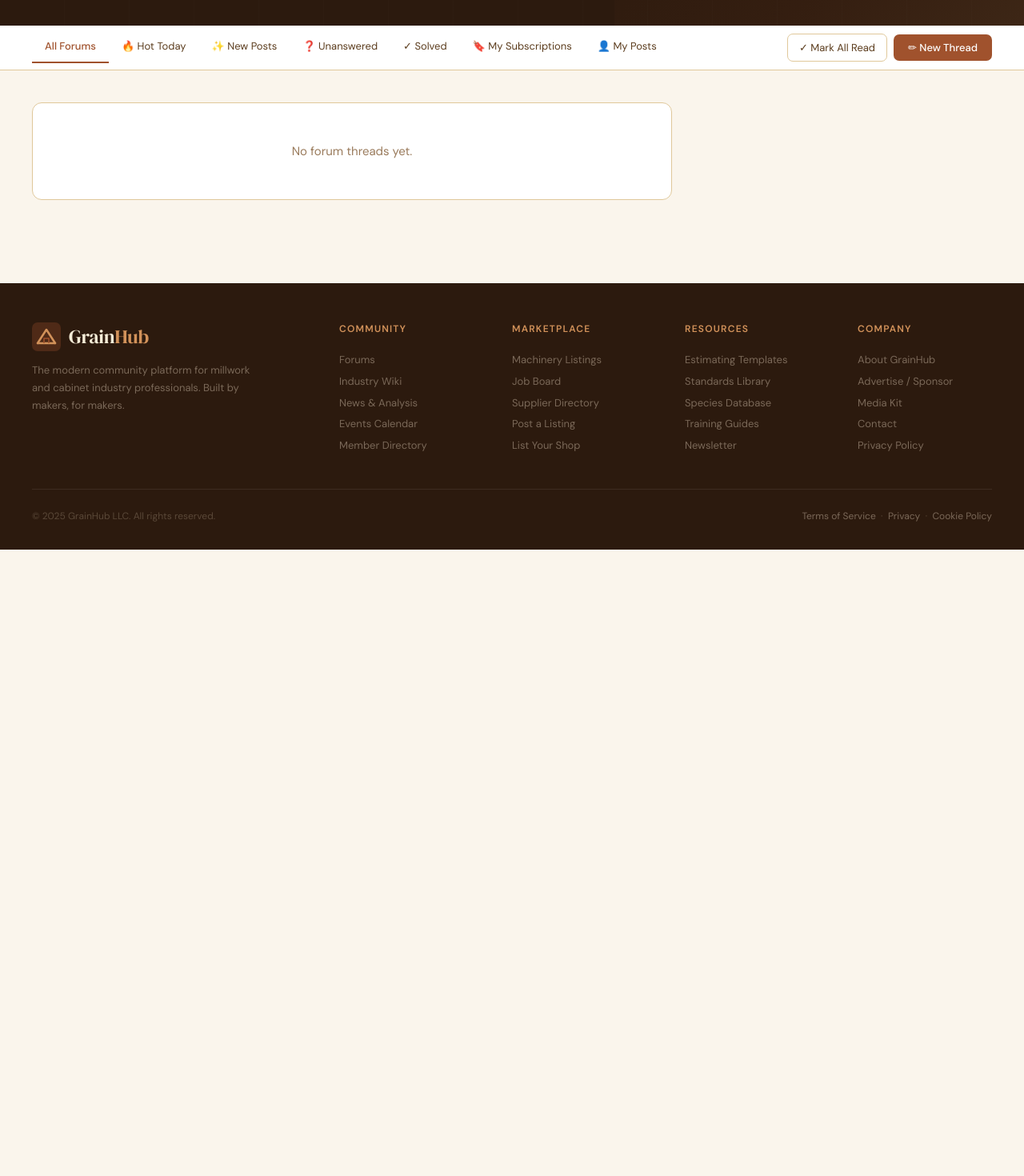
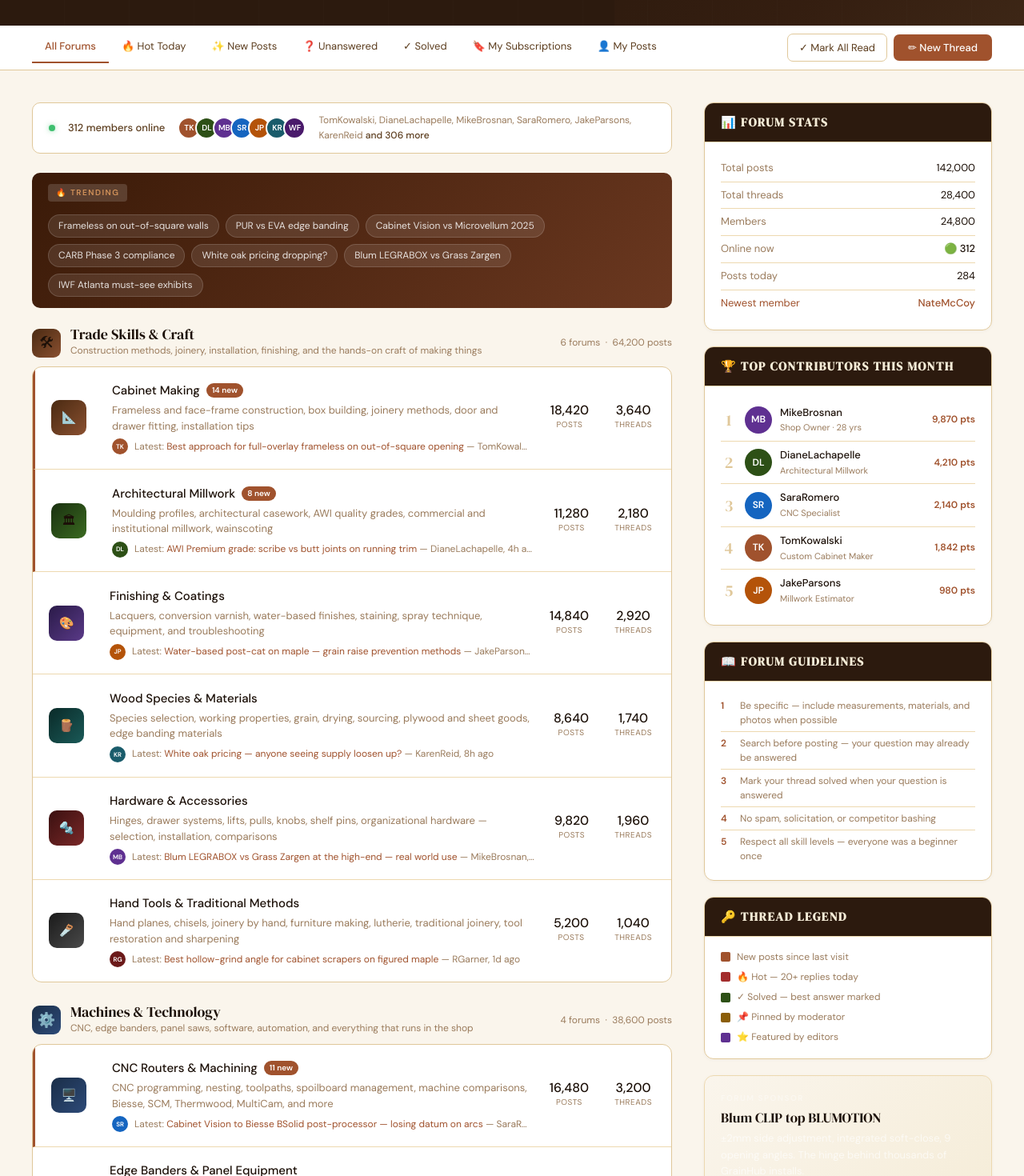
Before and after one commit to Konstarr/grainhub, a React (Vite) app: page /forums in a window 1280 px wide. Shown: the part 320-1790 px from the top of the page at 80% size. Before the commit the page ends 1007 px from the top, so only its background shows below. Built offline with nearby package versions, Linux system fonts and the light colour scheme; no server answers; the database is empty.

Commit message:
Forums: restore forum categories + sidebar layout

```diff
--- a/src/pages/Forums.jsx
+++ b/src/pages/Forums.jsx
@@ -3,9 +3,26 @@ import '../styles/forums.css';
 import PageHeader from '../components/forums/PageHeader.jsx';
 import ToolbarSection from '../components/forums/ToolbarSection.jsx';
 import RecentActivity from '../components/forums/RecentActivity.jsx';
+import ForumGroup from '../components/forums/ForumGroup.jsx';
+import OnlineUsersStrip from '../components/forums/OnlineUsersStrip.jsx';
+import HotTopicsStrip from '../components/forums/HotTopicsStrip.jsx';
+import ForumStats from '../components/forums/ForumStats.jsx';
+import TopContributors from '../components/forums/TopContributors.jsx';
+import ForumGuidelines from '../components/forums/ForumGuidelines.jsx';
+import ThreadLegend from '../components/forums/ThreadLegend.jsx';
+import SponsorCard from '../components/forums/SponsorCard.jsx';
 import TradeFilterBanner from '../components/layout/TradeFilterBanner.jsx';
 import { matchesTrade } from '../lib/trades.js';
-import { FORUMS_PAGE_HEADER } from '../data/forumsData.js';
+import {
+  FORUMS_PAGE_HEADER,
+  FORUM_GROUPS,
+  ONLINE_MEMBERS,
+  HOT_TOPICS,
+  FORUM_STATS,
+  TOP_CONTRIBUTORS,
+  FORUM_GUIDELINES,
+  THREAD_LEGEND,
+} from '../data/forumsData.js';
 import { useSupabaseList } from '../hooks/useSupabaseList.js';
 import { mapThreadRow } from '../lib/mappers.js';
 
@@ -17,11 +34,13 @@ const CAT_COLORS = [
   { bg: '#FBEDE0', text: '#A05C1F' },
   { bg: '#F0E7FA', text: '#5E2E8F' },
 ];
+
 function hashSlug(s = '') {
   let h = 0;
   for (let i = 0; i < s.length; i++) h = (h * 31 + s.charCodeAt(i)) | 0;
   return Math.abs(h);
 }
+
 function toActivityItem(row) {
   const t = mapThreadRow(row);
   const h = hashSlug(t.slug || t.title || '');
@@ -72,6 +91,25 @@ export default function Forums() {
       <div className="main-wrap">
         <div>
           <TradeFilterBanner />
+
+          <OnlineUsersStrip data={ONLINE_MEMBERS} />
+          <HotTopicsStrip topics={HOT_TOPICS} />
+
+          <div className="forum-groups">
+            {FORUM_GROUPS.map((group) => (
+              <ForumGroup key={group.id} group={group} />
+            ))}
+          </div>
+
+          <div style={{ marginTop: '2rem' }}>
+            <h2 style={{
+              fontFamily: "'DM Serif Display', serif",
+              fontSize: '24px',
+              color: 'var(--text-primary)',
+              margin: '0 0 1rem 0',
+            }}>
+              Recent Activity
+            </h2>
             {filteredActivity.length === 0 ? (
               <div style={{ padding: '3rem 2rem', textAlign: 'center', color: 'var(--text-muted)', border: '1px solid var(--border)', borderRadius: '12px', background: 'var(--white)' }}>
                 No forum threads yet.
@@ -81,6 +119,15 @@ export default function Forums() {
             )}
           </div>
         </div>
+
+        <aside className="right-col">
+          <ForumStats stats={FORUM_STATS} />
+          <TopContributors contributors={TOP_CONTRIBUTORS} />
+          <ForumGuidelines guidelines={FORUM_GUIDELINES} />
+          <ThreadLegend items={THREAD_LEGEND} />
+          <SponsorCard />
+        </aside>
+      </div>
     </>
   );
 }
```
Lines whose indentation alone changed are shown as unchanged.
